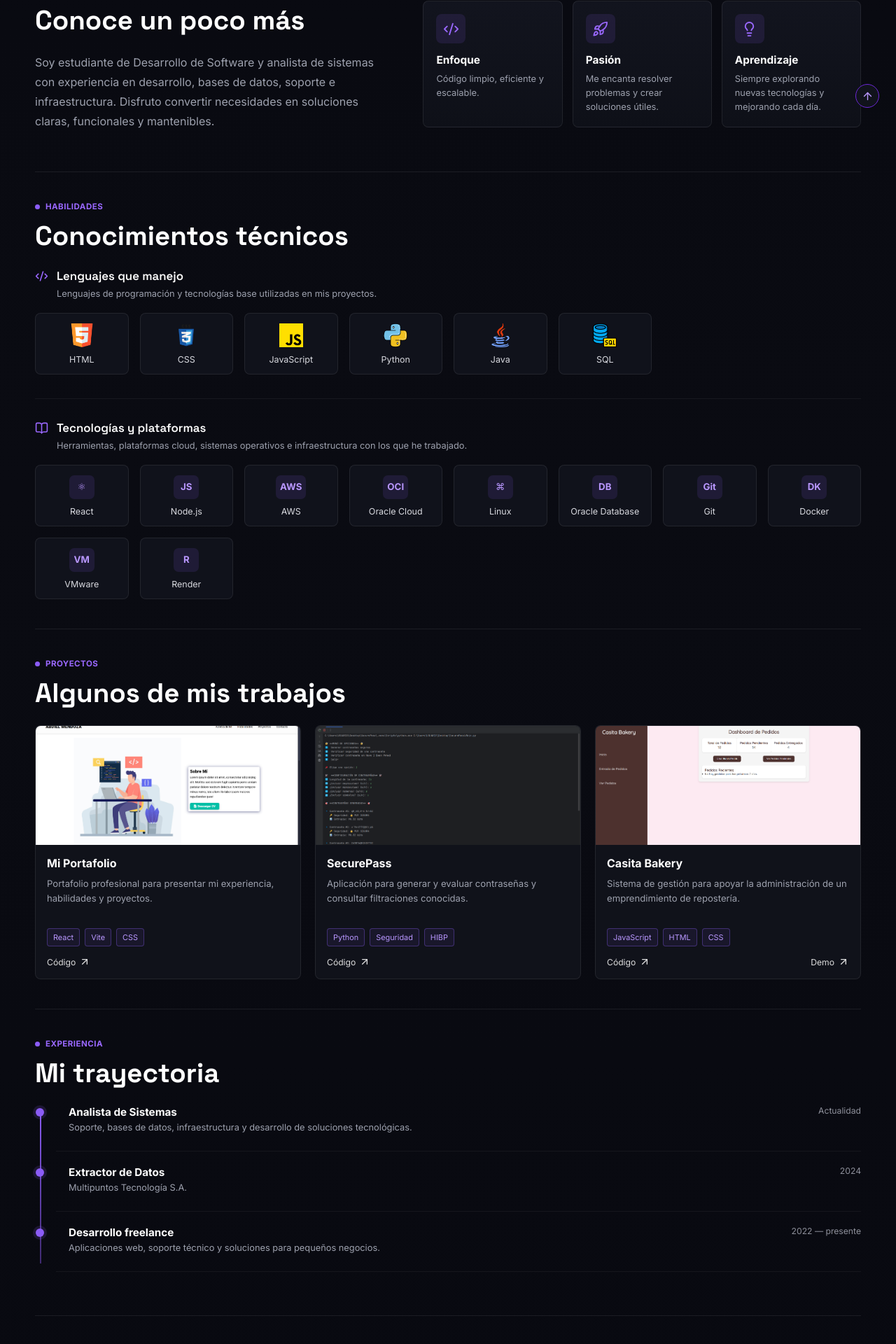
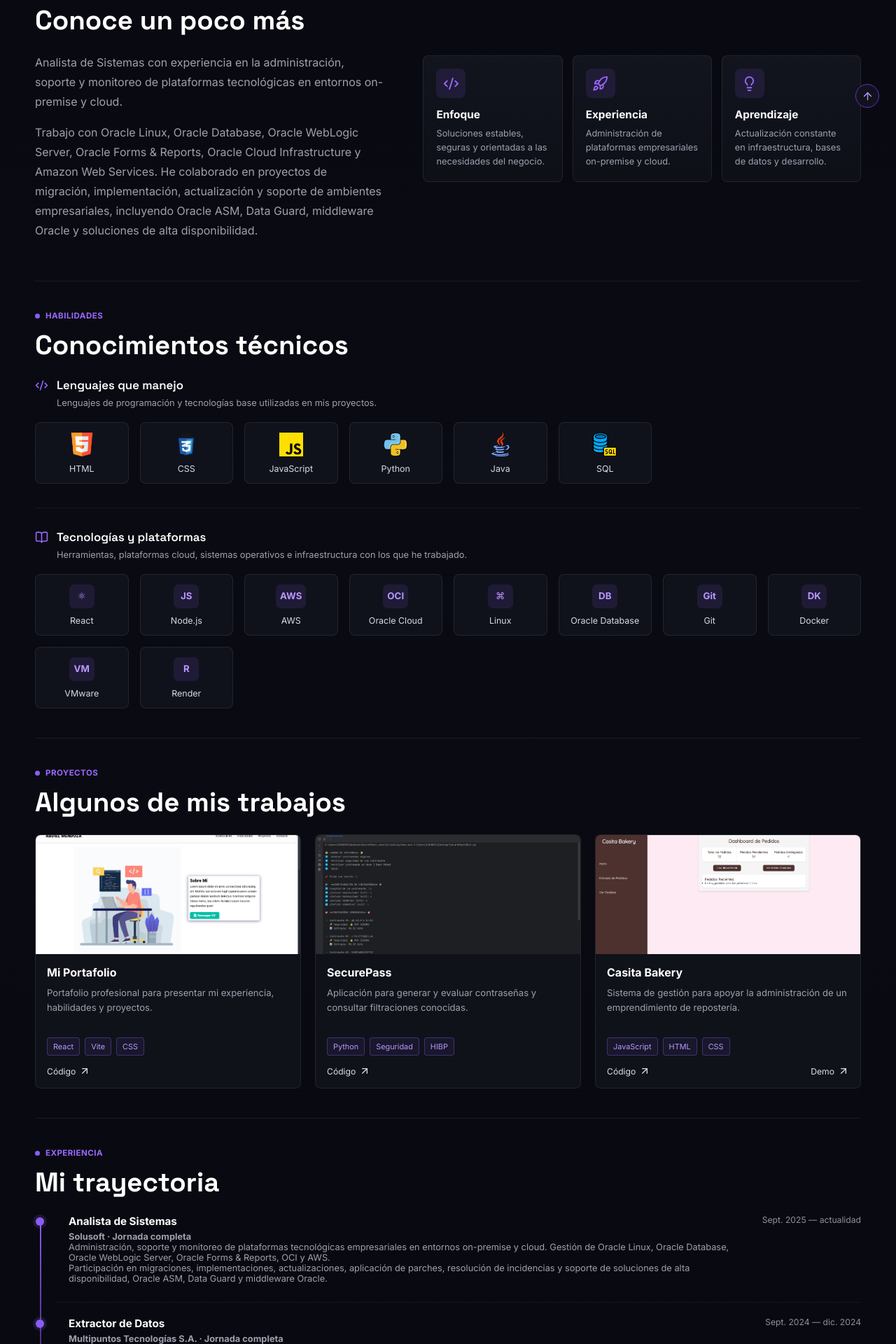
Before and after one commit to Mendo0729/MiPortafolio, a React (Vite) app: page / in a window 1280 px wide. Shown: the part 626-2546 px from the top of the page at 70% size. Built offline with nearby package versions, Linux system fonts and the light colour scheme.

Commit message:
Actualizar perfil y experiencia profesional

```diff
--- a/src/App.jsx
+++ b/src/App.jsx
@@ -41,9 +41,9 @@ const navItems = [
 ]
 
 const values = [
-  { icon: Code2, title: 'Enfoque', text: 'Código limpio, eficiente y escalable.' },
-  { icon: Rocket, title: 'Pasión', text: 'Me encanta resolver problemas y crear soluciones útiles.' },
-  { icon: Lightbulb, title: 'Aprendizaje', text: 'Siempre explorando nuevas tecnologías y mejorando cada día.' },
+  { icon: Code2, title: 'Enfoque', text: 'Soluciones estables, seguras y orientadas a las necesidades del negocio.' },
+  { icon: Rocket, title: 'Experiencia', text: 'Administración de plataformas empresariales on-premise y cloud.' },
+  { icon: Lightbulb, title: 'Aprendizaje', text: 'Actualización constante en infraestructura, bases de datos y desarrollo.' },
 ]
 
 const programmingLanguages = [
@@ -136,7 +136,7 @@ export default function App() {
             <span className="hello">¡Hola! Soy</span>
             <h1>Abdiel Mendoza</h1>
             <h2>Analista de Sistemas</h2>
-            <p>Apasionado por crear soluciones digitales modernas, funcionales y orientadas a resolver problemas reales.</p>
+            <p>Administro, soporte y monitoreo plataformas tecnológicas empresariales en entornos on-premise y cloud, con enfoque en continuidad, seguridad y disponibilidad.</p>
             <div className="hero-buttons">
               <a href="#proyectos" className="primary-button">Ver proyectos <ArrowRight size={17} /></a>
               <a href="#contacto" className="outline-button">Contáctame <Mail size={17} /></a>
@@ -160,7 +160,8 @@ export default function App() {
           <div className="about-copy">
             <Label>Sobre mí</Label>
             <h2>Conoce un poco más</h2>
-            <p>Soy estudiante de Desarrollo de Software y analista de sistemas con experiencia en desarrollo, bases de datos, soporte e infraestructura. Disfruto convertir necesidades en soluciones claras, funcionales y mantenibles.</p>
+            <p>Analista de Sistemas con experiencia en la administración, soporte y monitoreo de plataformas tecnológicas en entornos on-premise y cloud.</p>
+            <p>Trabajo con Oracle Linux, Oracle Database, Oracle WebLogic Server, Oracle Forms & Reports, Oracle Cloud Infrastructure y Amazon Web Services. He colaborado en proyectos de migración, implementación, actualización y soporte de ambientes empresariales, incluyendo Oracle ASM, Data Guard, middleware Oracle y soluciones de alta disponibilidad.</p>
           </div>
           <div className="value-grid">
             {values.map(({ icon: Icon, title, text }) => (
@@ -227,18 +228,22 @@ export default function App() {
           <div className="timeline">
             <div className="timeline-item">
               <span className="timeline-dot" />
-              <div><h3>Analista de Sistemas</h3><p>Soporte, bases de datos, infraestructura y desarrollo de soluciones tecnológicas.</p></div>
-              <time>Actualidad</time>
+              <div>
+                <h3>Analista de Sistemas</h3>
+                <p><strong>Solusoft · Jornada completa</strong></p>
+                <p>Administración, soporte y monitoreo de plataformas tecnológicas empresariales en entornos on-premise y cloud. Gestión de Oracle Linux, Oracle Database, Oracle WebLogic Server, Oracle Forms & Reports, OCI y AWS.</p>
+                <p>Participación en migraciones, implementaciones, actualizaciones, aplicación de parches, resolución de incidencias y soporte de soluciones de alta disponibilidad, Oracle ASM, Data Guard y middleware Oracle.</p>
+              </div>
+              <time>Sept. 2025 — actualidad</time>
             </div>
             <div className="timeline-item">
               <span className="timeline-dot" />
-              <div><h3>Extractor de Datos</h3><p>Multipuntos Tecnología S.A.</p></div>
-              <time>2024</time>
-            </div>
-            <div className="timeline-item">
-              <span className="timeline-dot" />
-              <div><h3>Desarrollo freelance</h3><p>Aplicaciones web, soporte técnico y soluciones para pequeños negocios.</p></div>
-              <time>2022 — presente</time>
+              <div>
+                <h3>Extractor de Datos</h3>
+                <p><strong>Multipuntos Tecnologías S.A. · Jornada completa</strong></p>
+                <p>Extracción y validación de datos geográficos utilizando software especializado, asegurando la integridad, precisión y calidad de la información recopilada.</p>
+              </div>
+              <time>Sept. 2024 — dic. 2024</time>
             </div>
           </div>
         </section>
```
